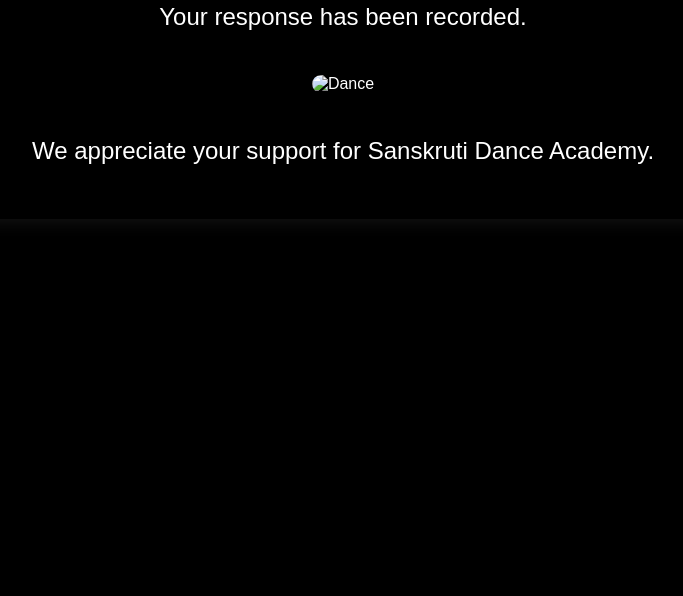
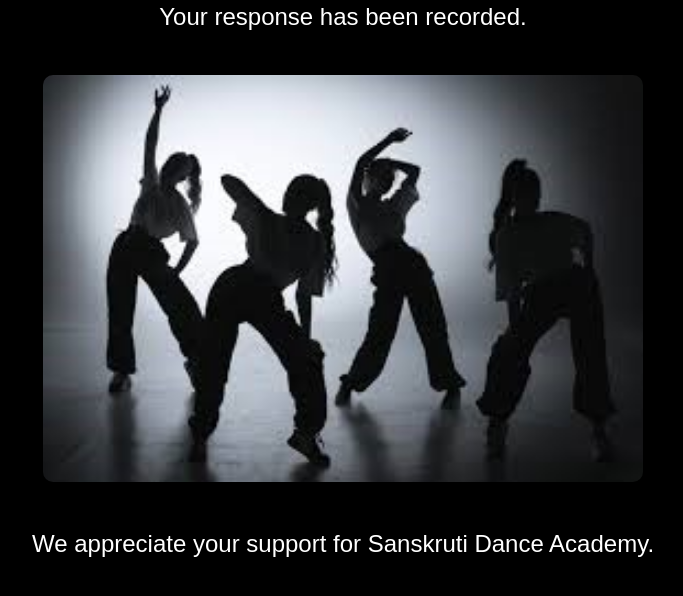
Before and after one commit to Sans1173/webd9, a plain HTML site: page pp.html in a window 1280 px wide. Shown: the part 196-792 px from the top of the page, without its empty margins (297-980 px from the left). Drawn offline with Linux system fonts and the light colour scheme.

Commit message:
Update pp.html

```diff
--- a/pp.html
+++ b/pp.html
@@ -37,7 +37,7 @@
     <div class="container">
         <h1>Thank You!</h1>
         <p>Your response has been recorded.</p>
-        <img src="../webd9/ing/download (3)1.jpg" alt="Dance" class="dance-image">
+        <img src="../webd9/img/download (3)1.jpg" alt="Dance" class="dance-image">
         <p>We appreciate your support for Sanskruti Dance Academy.</p>
     </div>
 </body>
```
